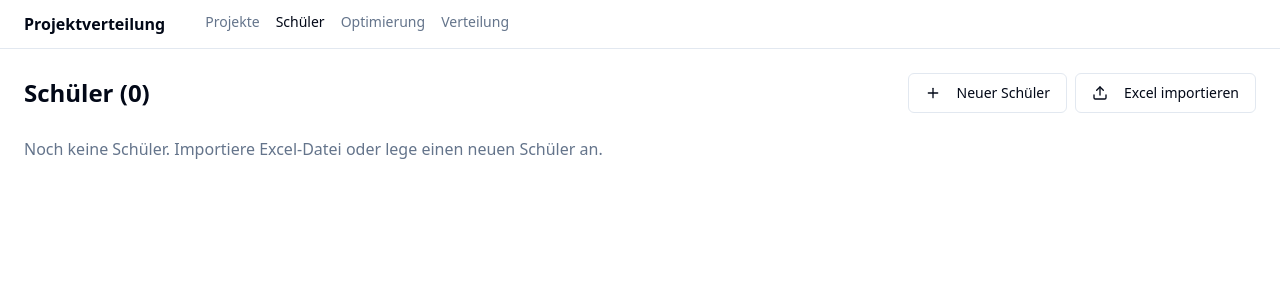
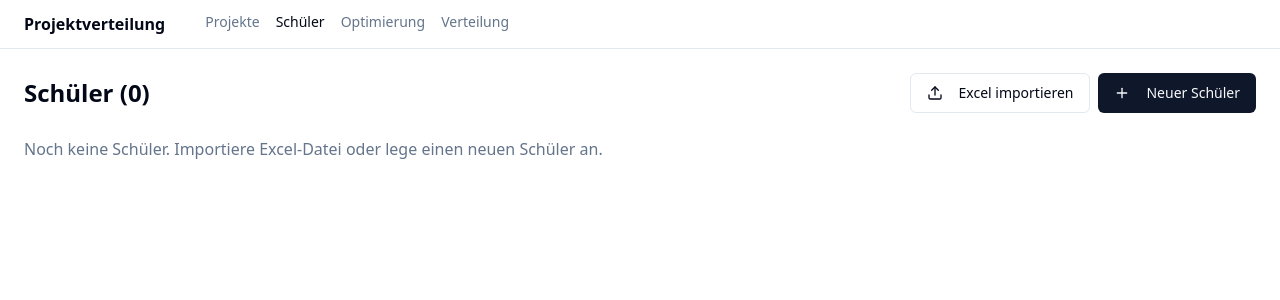
Before and after one commit to smart-byte/wunschplatz, a React (Vite) app: page /students in a window 1280 px wide. Shown: the top 300 px of the page. Built offline with nearby package versions, Linux system fonts and the light colour scheme.

Commit message:
ui(students): make Neuer Schüler primary button rightmost, matching projects page

```diff
--- a/src/pages/StudentsPage.tsx
+++ b/src/pages/StudentsPage.tsx
@@ -31,9 +31,10 @@ export default function StudentsPage() {
               Alle löschen
             </Button>
           )}
+          <ImportDialog />
           <StudentFormDialog
             trigger={
-              <Button variant="outline">
+              <Button>
                 <Plus className="size-4 mr-2" />
                 Neuer Schüler
               </Button>
@@ -43,7 +44,6 @@ export default function StudentsPage() {
               toast.success(`Schüler "${data.firstName} ${data.lastName}" angelegt`);
             }}
           />
-          <ImportDialog />
         </div>
       </div>
       <StudentsTable />
```
